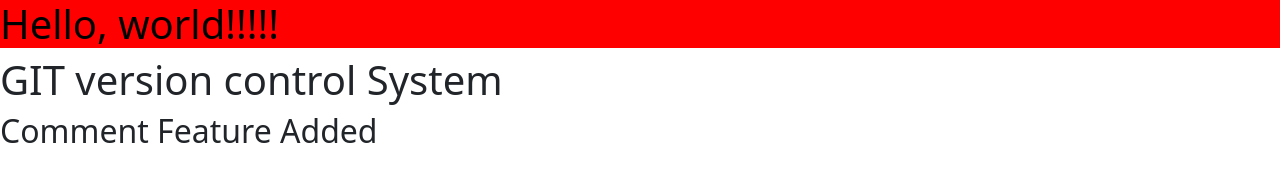
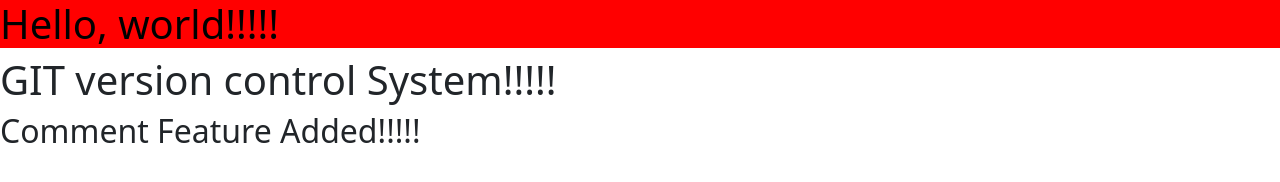
Before and after one commit to koushik16101085/test-github, a plain HTML site: page index.html in a window 1280 px wide. Drawn offline with nearby package versions, Linux system fonts and the light colour scheme.

Commit message:
new sms commit

```diff
--- a/index.html
+++ b/index.html
@@ -14,8 +14,8 @@
   </head>
   <body>
     <h1 class="h1">Hello, world!!!!!</h1>
-    <h1>GIT version control System</h1>
-    <h2>Comment Feature Added</h2>
+    <h1>GIT version control System!!!!!</h1>
+    <h2>Comment Feature Added!!!!!</h2>
 
     <!-- Optional JavaScript; choose one of the two! -->
 
--- a/main.js
+++ b/main.js
@@ -1,3 +1,3 @@
 console.log('Hello World!!!');
 console.log('connected!!!');
-console.log('Adding Comment Feature');
+console.log('Adding Comment Feature!!!!!');
--- a/style.css
+++ b/style.css
@@ -1,6 +1,6 @@
 .h1{
     background-color:red;
     color: black;
-    border-radius: 1px solid white;
+    border-radius: 1px solid white ;
 
 }
```
